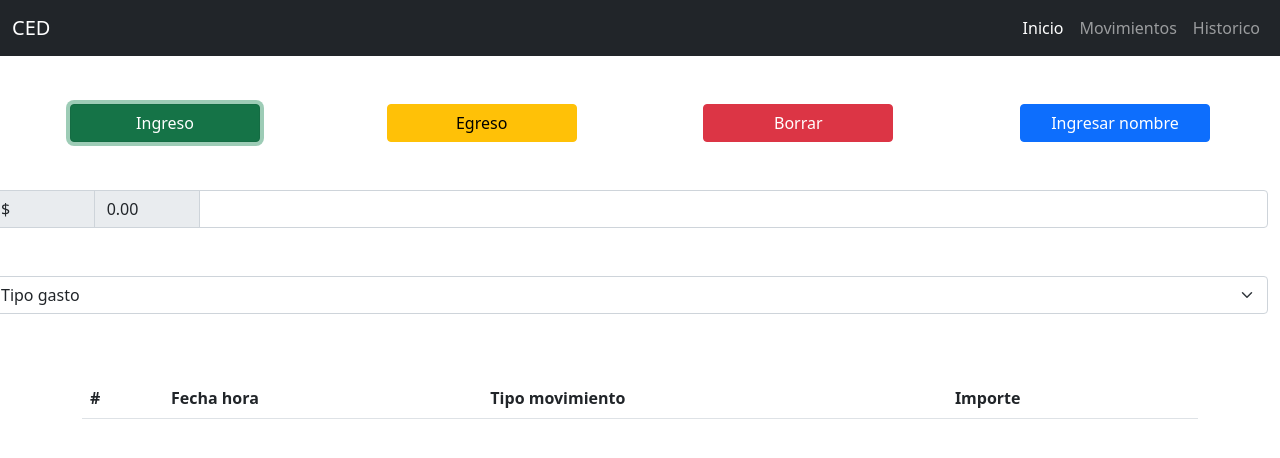
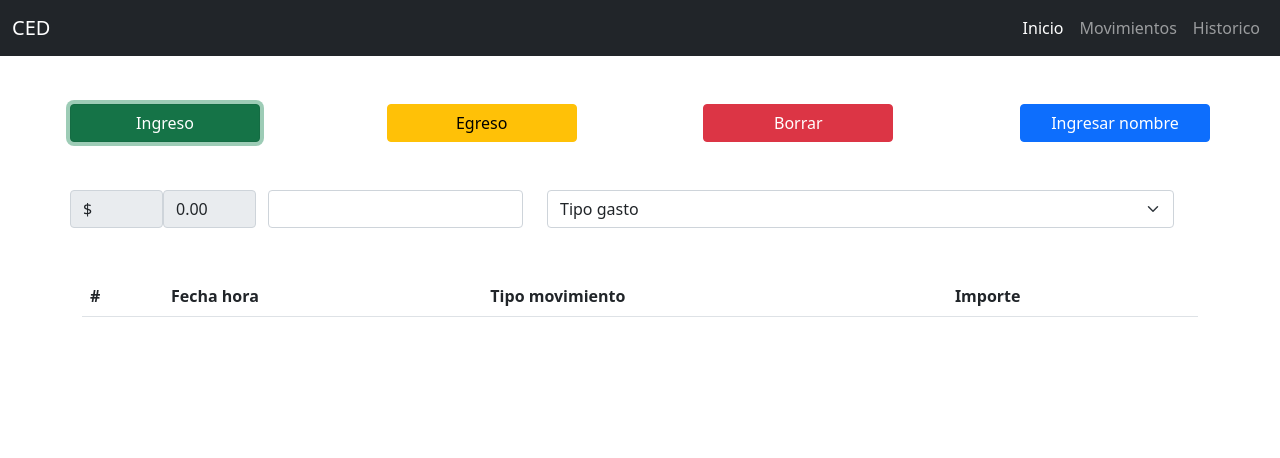
Before and after one commit to napr12/jsCoderHouse, a plain HTML site: page index.html in a window 1280 px wide. Both pictures are taken after a click on the button "Ingreso". Drawn offline with nearby package versions, Linux system fonts and the light colour scheme.

Commit message:
Decimoprimero commit: Agrega mas de una persona en localStorage

```diff
--- a/index.html
+++ b/index.html
@@ -52,13 +52,11 @@
       </nav>
     </header>
     <main class="main" id="main">
-      <div id="liveAlertPlaceholder"></div>
       <section class="main__section mt-5">
         <fieldset class="main__section__fieldset">
           <form action="" class="main__section__form container">
-            <div
-              class="main__section__form__row row d-flex justify-content-between"
-            >
+            <div class="main__section__form__row row d-flex justify-content-between">
+              <div id="liveAlertPlaceholder"></div>
                 <button type="button" id="ingreso"class="btn btn-success col-sm-2">
                   Ingreso
                 </button>
@@ -95,21 +93,14 @@
                     </div>
                   </div>
                 </div>
-            </div>
-            <div
-              class="input-group mb-3 row mt-5"
-            >
+                <div class="row mt-5">
                     <span class="input-group-text col-1">$</span>
                     <span class="input-group-text col-1" id="saldo">0.00</span>
-              <input
-                type="number"
-                class="form-control col-1"
-                aria-label="Dollar amount (with dot and two decimal places)"
-                id="monto"
-              />
+                    <div class="col-3">
+                      <input type="number" class="form-control" aria-label="Dollar amount (with dot and two decimal places)" id="monto"/>
                     </div>
-            <div class="input-group mb-3 row mt-5">
-              <select class="form-select col-sm" aria-label="Default select example" required="required">
+                    <div class="col-7">
+                      <select class="form-select col-sm-2" aria-label="Default select example" required="required">
                         <option selected>Tipo gasto</option>
                         <option value="1">Comida</option>
                         <option value="2">Ropa  </option>
@@ -119,6 +110,9 @@
                         <option value="6">Combustible</option>
                         <option value="7">Otros</option>
                       </select>
+                     </div>
+                  </div>
+
             </div>
           </form>
         </fieldset>
--- a/js/script.js
+++ b/js/script.js
@@ -1,5 +1,6 @@
 function Persona(nombre, saldo) {
   this.id;
+
   if(this.id==undefined){
     this.id=1;
   }else{
@@ -10,7 +11,7 @@ function Persona(nombre, saldo) {
 }
 
 function alert(message, type) {
-  var wrapper = document.createElement('div')
+  let wrapper = document.createElement('div')
   wrapper.innerHTML = '<div class="alert alert-' + type + ' alert-dismissible" role="alert">' + message + '<button type="button" class="btn-close" data-bs-dismiss="alert" aria-label="Close"></button></div>'
 
   alertPlaceholder.append(wrapper)
@@ -27,10 +28,11 @@ function controlAlert(valor){
 
 function crearUsuario(nombre, salario){
   console.log("ingreso");
-  registro = new Persona (nombre, salario);
-  registroJson = JSON.stringify(registro);
-  localStorage.setItem(`Persona${registro.id}`,registroJson);
-  localStorage.setItem(`PersonaActiva`, registroJson);
+  let registro = new Persona (nombre, salario);
+  let registroJson = localStorage.getItem("Persona");
+  registroJson += JSON.stringify(registro);
+  localStorage.setItem(`Persona`,registroJson);
+  localStorage.setItem(`PersonaActiva`, JSON.stringify(registro));
   return(`Se dio de alta correctamente el usuario ${registro.nombre}`);
 }
 
@@ -42,6 +44,7 @@ function restar(valor) {
   registro=JSON.parse(localStorage.getItem('PersonaActiva'));
   if (registro.saldo >= valor) {
       registro.saldo -= valor;
+      localStorage.setItem(`PersonaActiva`,JSON.stringify(registro));
       return (`El saldo actual es de ${registro.saldo}`);
   } else {
       return ( `Saldo insuficiente para la operación`);
@@ -49,35 +52,24 @@ function restar(valor) {
 }
 
 function sumar(valor) {
-  console.log(registro)
+  registro=JSON.parse(localStorage.getItem('PersonaActiva'));
   registro.saldo += parseInt(valor);
+  localStorage.setItem(`PersonaActiva`,JSON.stringify(registro));
   return (`El saldo actual es de ${registro.saldo}`);
 
 }
 
 
-const main = document.getElementById("main");
 let importe = parseInt(document.getElementById("monto").value);
 let saldo =document.getElementById("saldo").value;
+let alertPlaceholder = document.getElementById('liveAlertPlaceholder');
 
-const movimientos = new Array();
+//Botones
+let ingreso = document.getElementById('ingreso');
+let egreso = document.getElementById("egreso");
+let ingresoUsuario =document.getElementById("ingresaUsuario");
 
-var alertPlaceholder = document.getElementById('liveAlertPlaceholder')
-var ingreso = document.getElementById('ingreso')
-
-
-ingreso.onclick = ()=>{
-    alert(sumar(parseInt(document.getElementById("monto").value)), 'success');
-  };
-
-let egreso = document.getElementById("egreso");
-egreso.onclick = () =>{controlAlert(parseInt(document.getElementById("monto").value))};
-
-let ingresoUsuario =document.getElementById("ingresaUsuario");
-ingresoUsuario.onclick = () =>{
-    alert(crearUsuario(document.getElementById('nombre').value , parseInt(document.getElementById('salario').value)), 'success');
-}
-
-for (let i = 0; i < movimientos.length; i++) {
-  console.log("El movimiento " + i + " es de $ " + movimientos[i]);
-}
+//Eventos
+ingreso.onclick = ()=> alert(sumar(parseInt(document.getElementById("monto").value)), 'success');
+egreso.onclick = () => controlAlert(parseInt(document.getElementById("monto").value));
+ingresoUsuario.onclick = () => alert(crearUsuario(document.getElementById('nombre').value , parseInt(document.getElementById('salario').value)), 'success');
```
Lines whose indentation alone changed are shown as unchanged.
